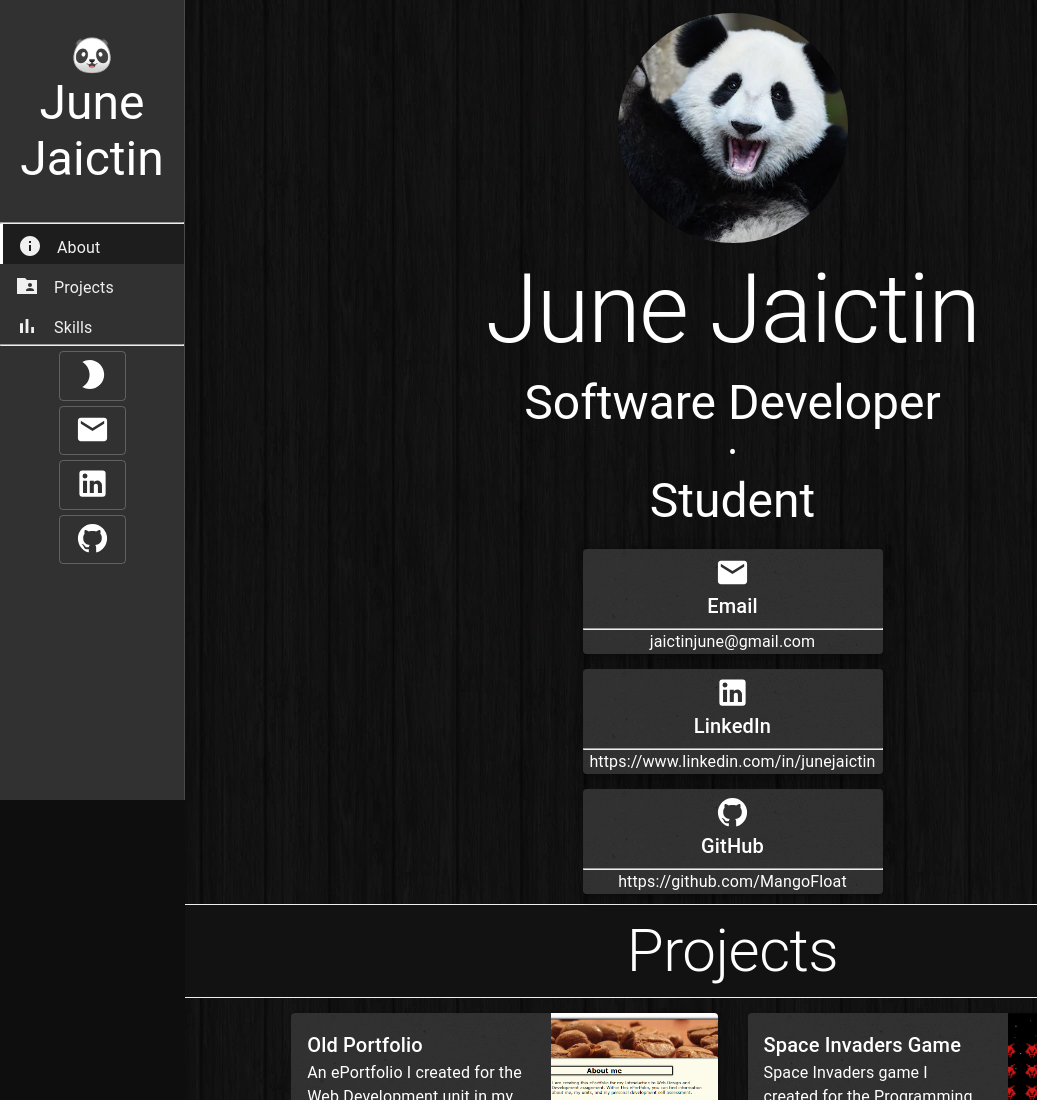
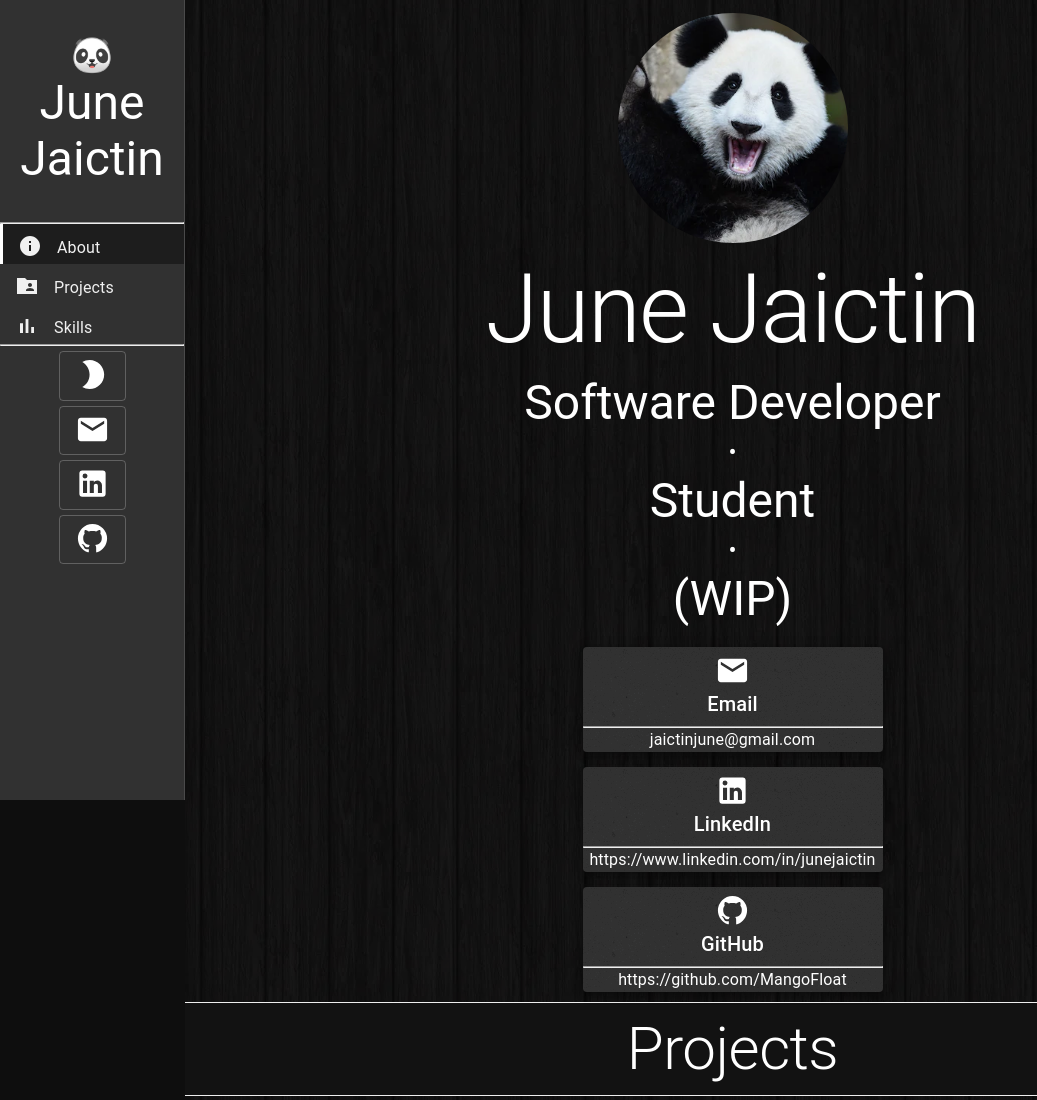
Before and after one commit to MangoFloat/my-portfolio, a Gatsby site: page / in a window 1280 px wide. Shown: the top 1100 px of the page, without its empty margins (0-1037 px from the left). Built offline with nearby package versions, Linux system fonts and the light colour scheme; Gatsby itself is replaced by a stand-in of ours.

Commit message:
Added 'WIP' text to about section.

```diff
--- a/src/sections/about.js
+++ b/src/sections/about.js
@@ -96,6 +96,12 @@ function About(props) {
       <Typography align='center' variant='h3' className={classes.subTitle}>
         Student
       </Typography>
+      <Typography role='separator' align='center' variant='h5' className={classes.subTitle}>
+        •
+      </Typography>
+      <Typography align='center' variant='h3' className={classes.subTitle}>
+        (WIP)
+      </Typography>
       <Grid
         container
         justify='center'
```
